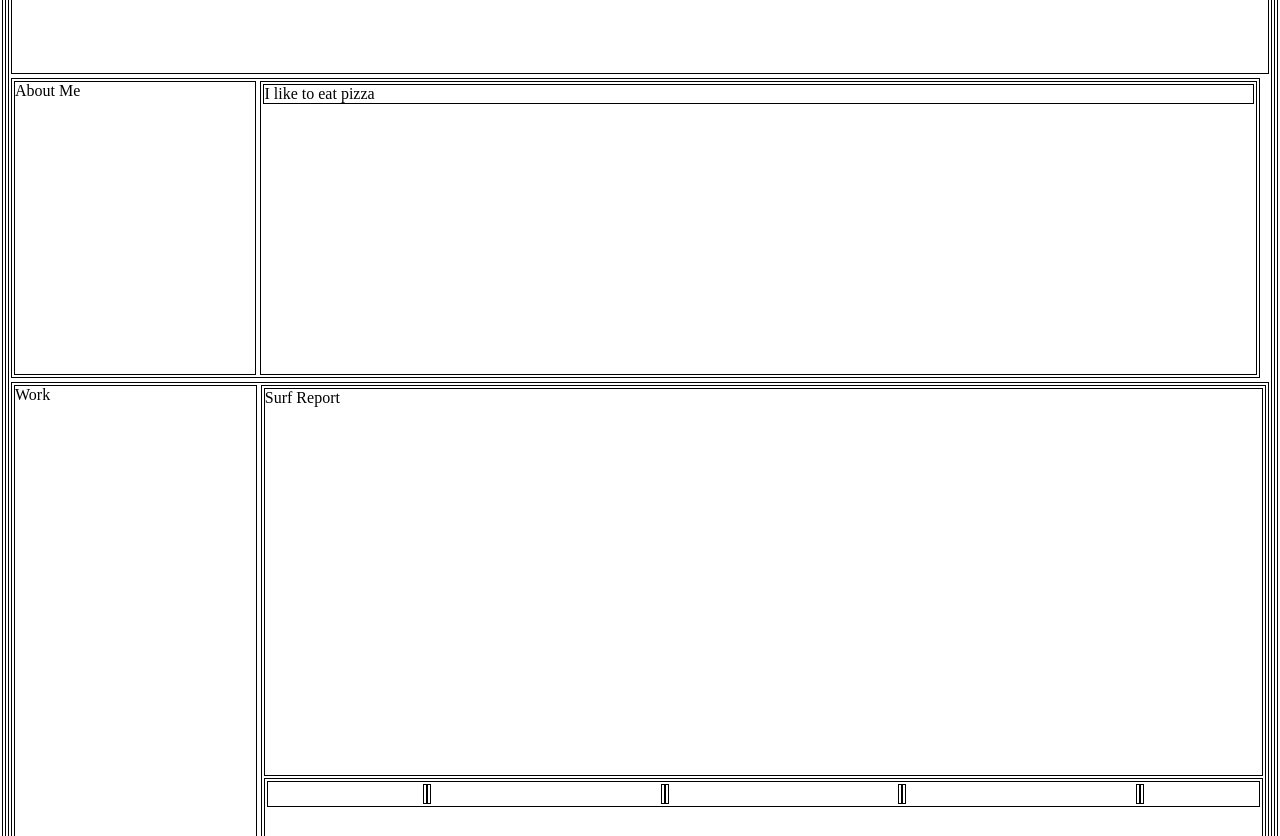
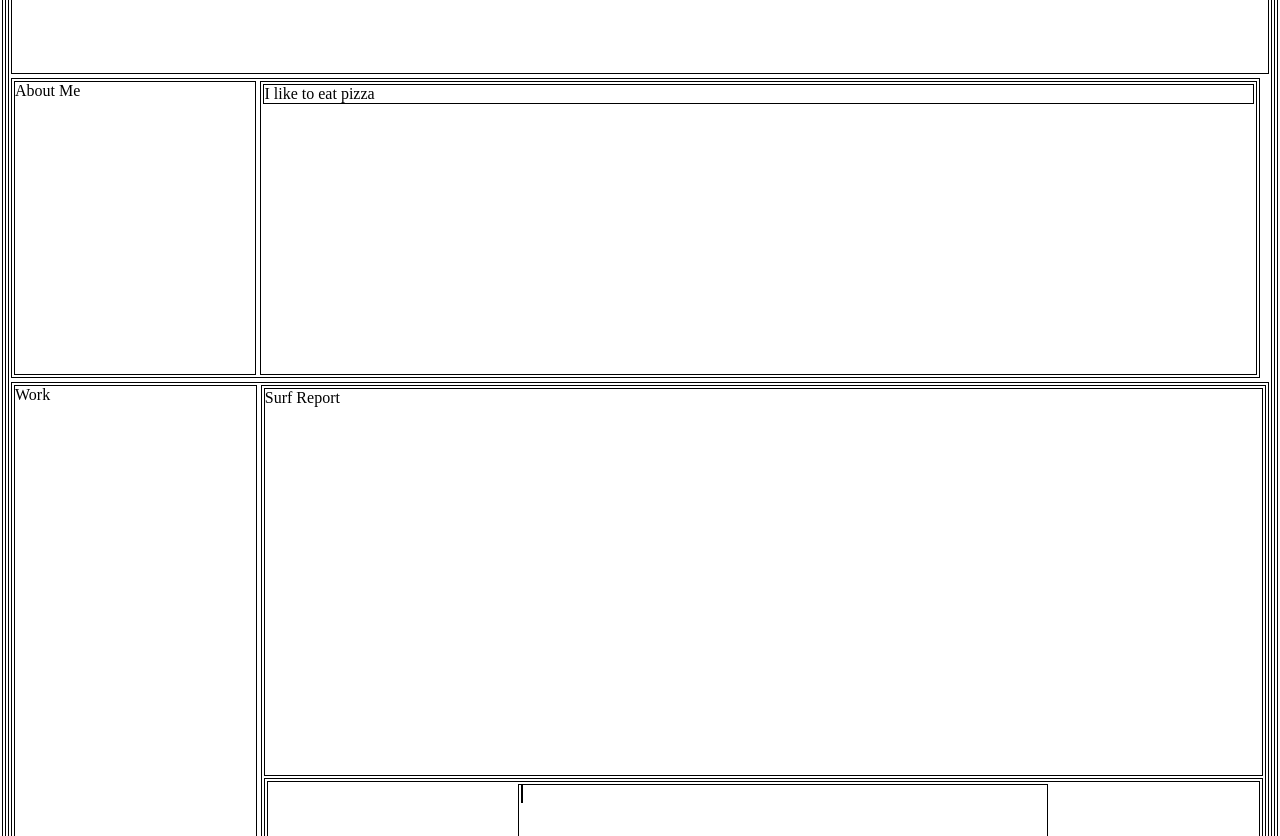
Before and after one commit to VenBak/AndreBrahin-portfolio, a plain HTML site: page index.html in a window 1280 px wide. Shown: the part 116-952 px from the top of the page. Drawn offline with Linux system fonts and the light colour scheme.

Commit message:
fixed centering on work items

```diff
--- a/index.html
+++ b/index.html
@@ -29,7 +29,7 @@
                 <div class="inline-block wholewidth">
                     <div class="display-block medium">Surf Report</div>
                     <div class="medium">
-                        <ul class="none display-flex center wrap workparent stretch">
+                        <ul class="none display-flex center wrap workparent stretch wholeheight">
                             <li class="workitem"><a href=""></a></li>
                             <li class="workitem"><a href=""></a></li>
                             <li class="workitem"><a href=""></a></li>
--- a/style.css
+++ b/style.css
@@ -104,6 +104,7 @@ main {
 
 .center {
     justify-content: space-around;
+    align-content: space-around;
 }
 
 .wrap {
@@ -111,8 +112,14 @@ main {
     flex-wrap: wrap;
 }
 
+.wholeheight {
+    height: 99%;
+}
+
 .workitem {
-    width
+    width: 530px;
+    height: 100px;
+
 }
 
 /* Contact Me */
```
